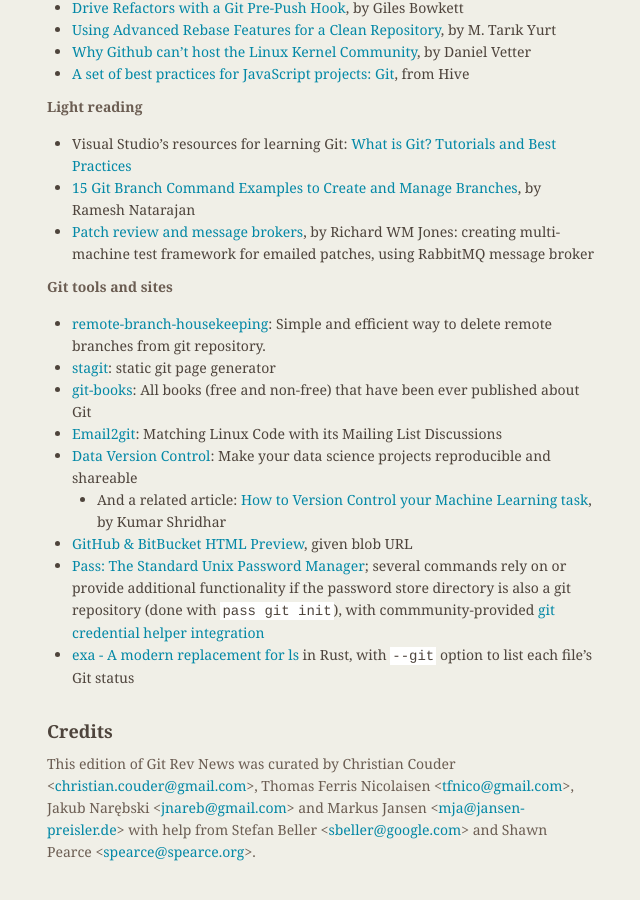
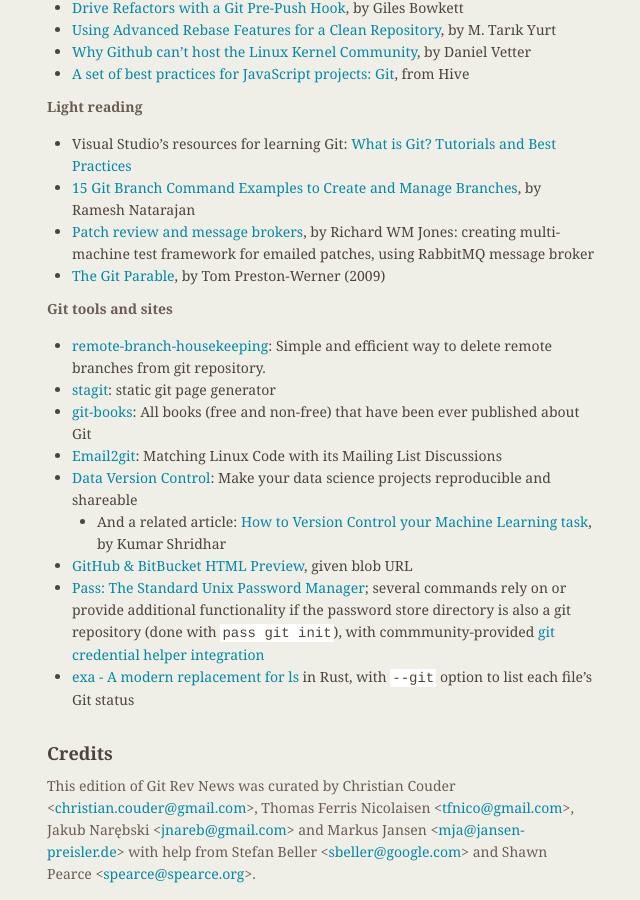
Before and after one commit to git/git.github.io, a Jekyll site: the page built from rev_news/drafts/edition-30.md, in a window 1280 px wide and 900 px high, scrolled down 6809 px. Shown: the whole window, without its empty margins (487-1127 px from the left). Built offline with Jekyll 4.4.1, drawn with Linux system fonts in a browser that asks for light colours; before the commit the page ends 7687 px from its top, so only the background shows below that.

Commit message:
rn-30: Add link to "The Git Parable" from 2009

```diff
--- a/rev_news/drafts/edition-30.md
+++ b/rev_news/drafts/edition-30.md
@@ -361,6 +361,7 @@
 * Visual Studio's resources for learning Git: [What is Git? Tutorials and Best Practices](https://www.visualstudio.com/learn-git/)
 * [15 Git Branch Command Examples to Create and Manage Branches](http://www.thegeekstuff.com/2017/06/git-branch/), by Ramesh Natarajan
 * [Patch review and message brokers](https://rwmj.wordpress.com/2017/07/06/patch-review-and-message-brokers/), by Richard WM Jones: creating multi-machine test framework for emailed patches, using RabbitMQ message broker
+* [The Git Parable](http://tom.preston-werner.com/2009/05/19/the-git-parable.html), by Tom Preston-Werner (2009)
 
 __Git tools and sites__
 
```
